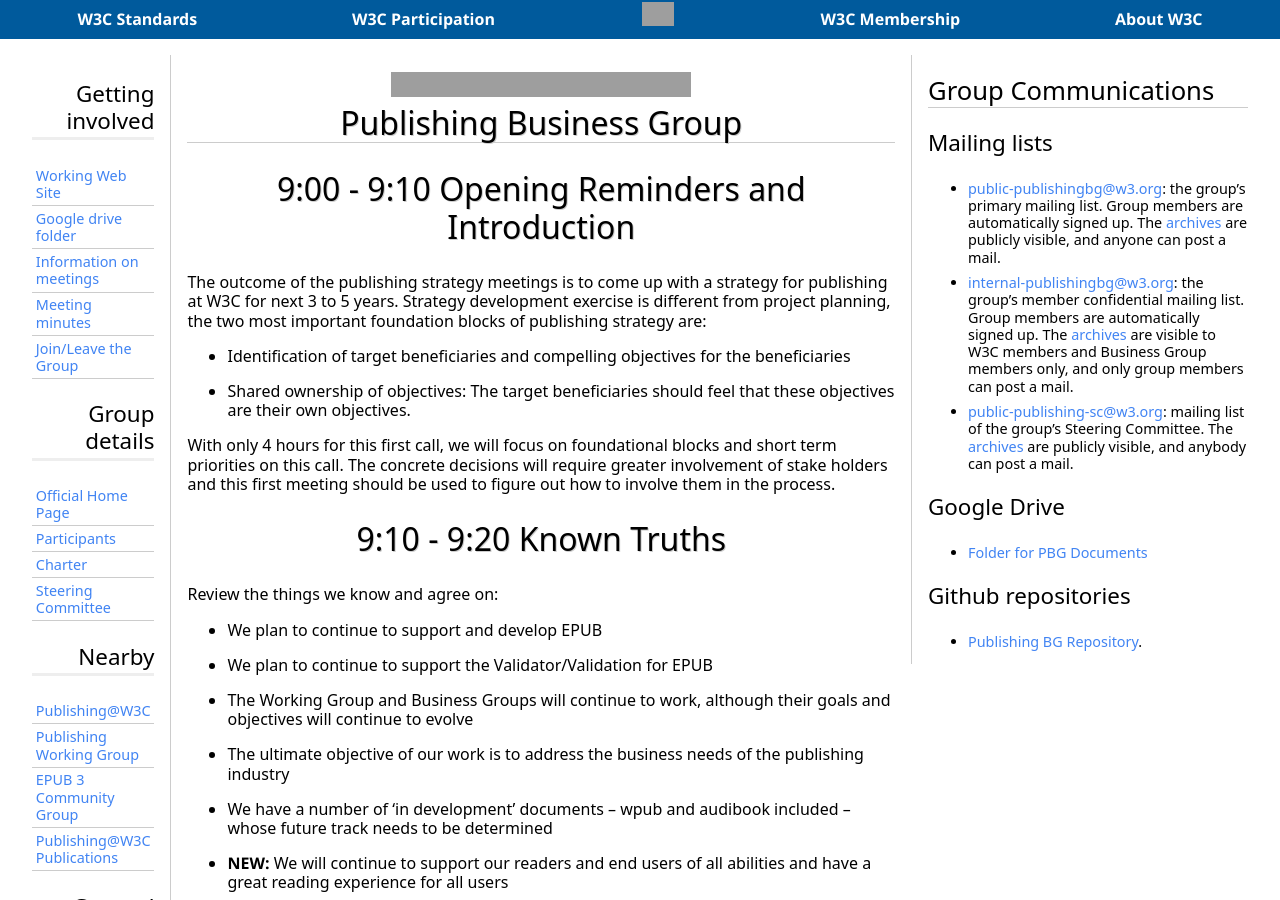
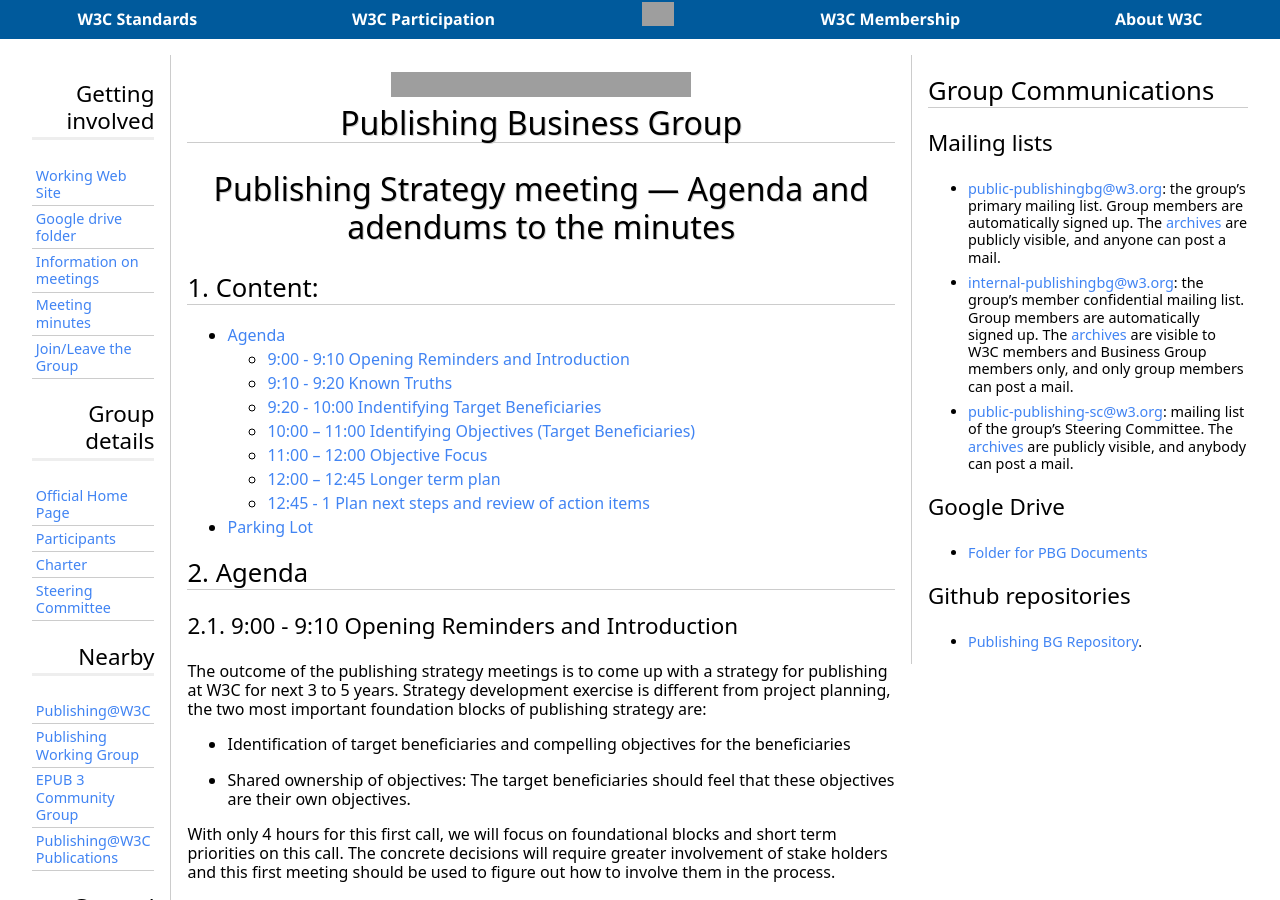
Before and after one commit to w3c/publ-bg, a Jekyll site: the page built from Steering_Committee/Meetings/2019/07-23-agenda.md, in a window 1280 px wide and 900 px high. Built offline with Jekyll 4.4.1, drawn with Linux system fonts in a browser that asks for light colours; some web fonts are replaced; our own code applies the rules of GitHub Pages for plain Markdown files; grey boxes are pictures that could not be loaded.

Commit message:
Massaged agenda

```diff
--- a/Steering_Committee/Meetings/2019/07-23-agenda.md
+++ b/Steering_Committee/Meetings/2019/07-23-agenda.md
@@ -1,8 +1,16 @@
 ---
 layout: default
 ---
+# Publishing Strategy meeting — Agenda and adendums to the minutes
+{: .no_toc}
 
-# 9:00 - 9:10 Opening Reminders and Introduction
+## Content:
+{: .no_toc}
+
+* TOC
+{:toc}
+## Agenda
+### 9:00 - 9:10 Opening Reminders and Introduction
 
 The outcome of the publishing strategy meetings is to come up with a
 strategy for publishing at W3C for next 3 to 5 years. Strategy
@@ -20,7 +28,7 @@ blocks and short term priorities on this call. The concrete decisions
 will require greater involvement of stake holders and this first meeting
 should be used to figure out how to involve them in the process.
 
-# 9:10 - 9:20 Known Truths
+### 9:10 - 9:20 Known Truths
 
 Review the things we know and agree on:
 
@@ -40,7 +48,7 @@ Review the things we know and agree on:
 -   **NEW:** We will continue to support our readers and end users of
     all abilities and have a great reading experience for all users
 
-# 9:20 - 10:00 Indentifying Target Beneficiaries
+### 9:20 - 10:00 Indentifying Target Beneficiaries
 
 Are there any additional target beneficiaries that we would like to
 identify that do not fall under the following categories?
@@ -61,7 +69,7 @@ identify that do not fall under the following categories?
 
 **NEW:** Ultimate Beneficiary: End user
 
-# 10:00 -- 11:00 Identifying Objectives (Target Beneficiaries)
+### 10:00 -- 11:00 Identifying Objectives (Target Beneficiaries)
 
 These Objectives have been aligned to those bemeficiaries that they best
 serve. What Objectives are we missing? Who can we better serve?
@@ -134,7 +142,7 @@ serve. What Objectives are we missing? Who can we better serve?
 -   **NEW:** Improve Implementation across the supply chain and supply
     best practices in use and support.
 
-# 11:00 -- 12:00 Objective Focus
+### 11:00 -- 12:00 Objective Focus
 
 -   What objectives should be the responsibility of each group within
     Publishing at W3C?
@@ -224,7 +232,7 @@ serve. What Objectives are we missing? Who can we better serve?
 -   How do we build better W3C relationships, prevent siloing (engaging
     other groups where they are)
 
-# 12:00 -- 12:45 Longer term plan
+### 12:00 -- 12:45 Longer term plan
 
 The charters should reflect the work that the publishing industry
 requires and supports. For this, important question is about involvement
@@ -243,9 +251,9 @@ of target beneficiaries:
 
 -   What are we doing with the current works that we have in process?
 
-# 12:45 - 1 Plan next steps and review of action items
+### 12:45 - 1 Plan next steps and review of action items
 
-# Parking Lot
+## Parking Lot
 {: #parkinglot}
 
 -   Continue to integrate the web and epub
```
